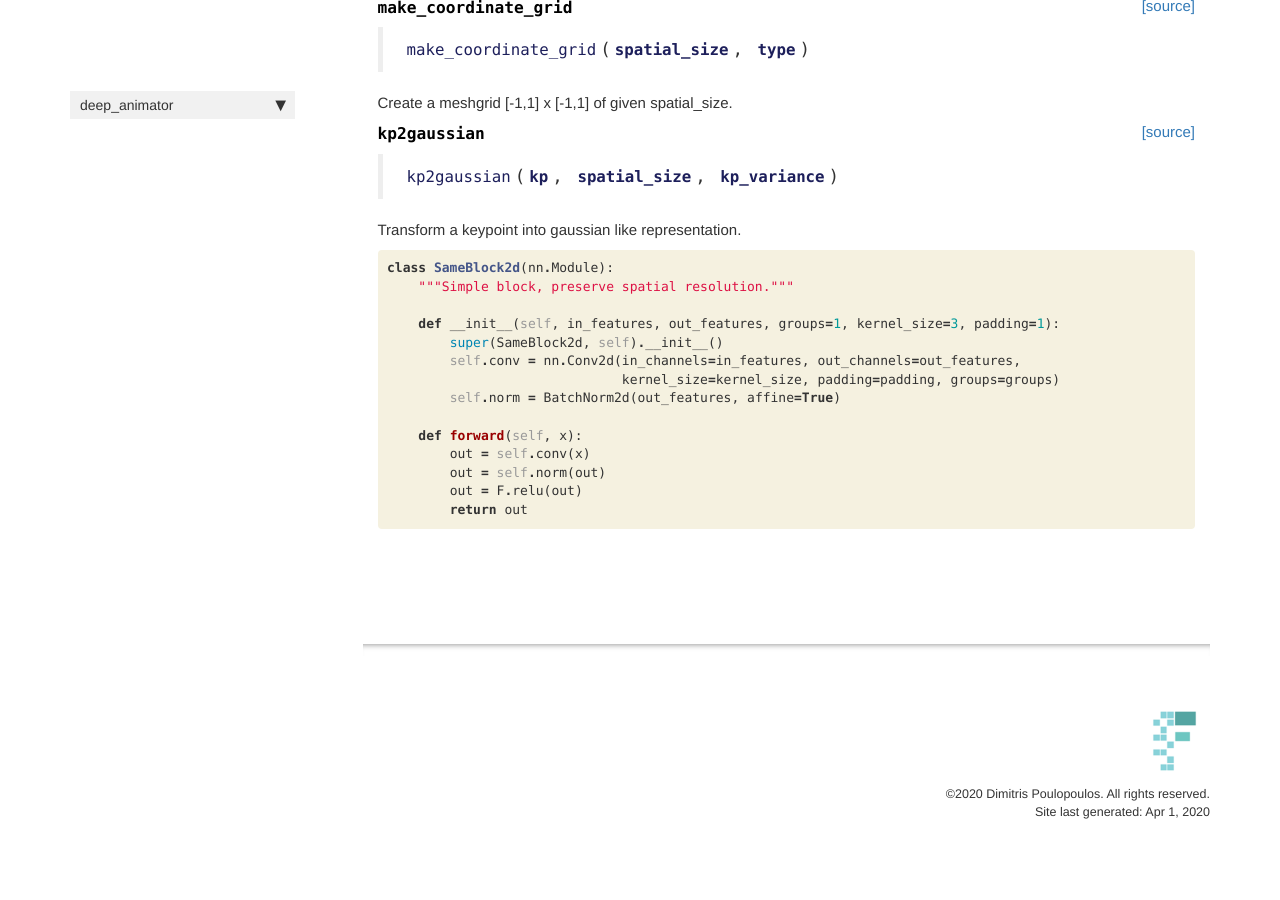
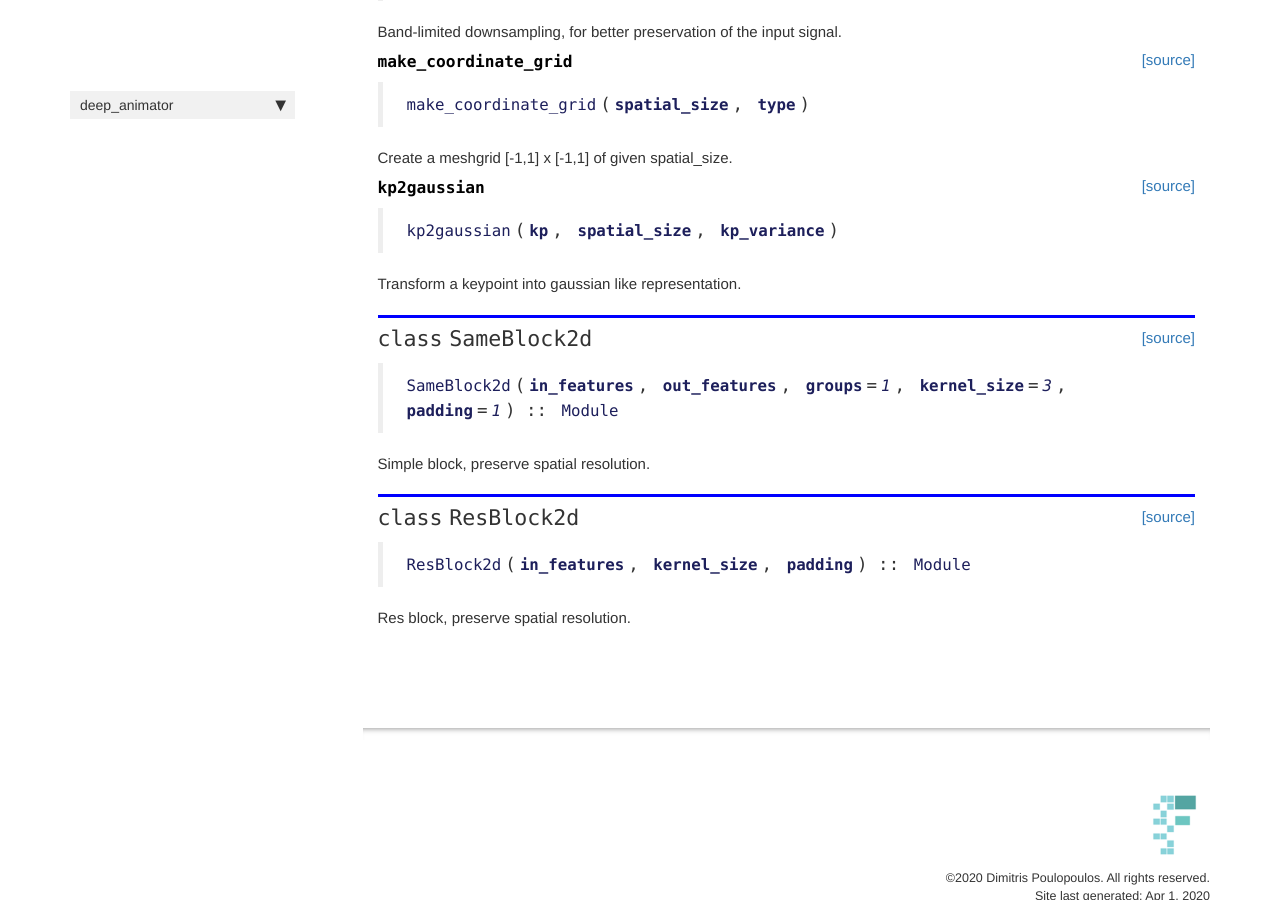
Before and after one commit to dpoulopoulos/deep_animator, a Jekyll site: the page built from docs/modules_utils.html, in a window 1280 px wide and 900 px high, scrolled down 1517 px. Built offline with Jekyll 4.4.1, drawn with Linux system fonts in a browser that asks for light colours; nearby versions of some CDN libraries; comment, search, counter and statistics services are not loaded; before the commit the page ends 2389 px from its top, so only the background shows below that; some of the changed text lies outside the part shown.

Commit message:
feat: Implements Res Block net.

```diff
--- a/deep_animator/_nbdev.py
+++ b/deep_animator/_nbdev.py
@@ -11,6 +11,8 @@ index = {"DenseMotionNetwork": "modules_dense_motion.ipynb",
          "AntiAliasInterpolation2d": "modules_utils.ipynb",
          "make_coordinate_grid": "modules_utils.ipynb",
          "kp2gaussian": "modules_utils.ipynb",
+         "SameBlock2d": "modules_utils.ipynb",
+         "ResBlock2d": "modules_utils.ipynb",
          "load_checkpoints": "utils.ipynb"}
 
 modules = ["modules/dense_motion.py",
--- a/docs/modules_utils.html
+++ b/docs/modules_utils.html
@@ -293,27 +293,61 @@ description: "Common network architectures."
     {% raw %}
 
 <div class="cell border-box-sizing code_cell rendered">
-<div class="input">
 
-<div class="inner_cell">
-    <div class="input_area">
-<div class=" highlight hl-ipython3"><pre><span></span><span class="k">class</span> <span class="nc">SameBlock2d</span><span class="p">(</span><span class="n">nn</span><span class="o">.</span><span class="n">Module</span><span class="p">):</span>
-    <span class="sd">&quot;&quot;&quot;Simple block, preserve spatial resolution.&quot;&quot;&quot;</span>
+</div>
+    {% endraw %}
 
-    <span class="k">def</span> <span class="fm">__init__</span><span class="p">(</span><span class="bp">self</span><span class="p">,</span> <span class="n">in_features</span><span class="p">,</span> <span class="n">out_features</span><span class="p">,</span> <span class="n">groups</span><span class="o">=</span><span class="mi">1</span><span class="p">,</span> <span class="n">kernel_size</span><span class="o">=</span><span class="mi">3</span><span class="p">,</span> <span class="n">padding</span><span class="o">=</span><span class="mi">1</span><span class="p">):</span>
-        <span class="nb">super</span><span class="p">(</span><span class="n">SameBlock2d</span><span class="p">,</span> <span class="bp">self</span><span class="p">)</span><span class="o">.</span><span class="fm">__init__</span><span class="p">()</span>
-        <span class="bp">self</span><span class="o">.</span><span class="n">conv</span> <span class="o">=</span> <span class="n">nn</span><span class="o">.</span><span class="n">Conv2d</span><span class="p">(</span><span class="n">in_channels</span><span class="o">=</span><span class="n">in_features</span><span class="p">,</span> <span class="n">out_channels</span><span class="o">=</span><span class="n">out_features</span><span class="p">,</span>
-                              <span class="n">kernel_size</span><span class="o">=</span><span class="n">kernel_size</span><span class="p">,</span> <span class="n">padding</span><span class="o">=</span><span class="n">padding</span><span class="p">,</span> <span class="n">groups</span><span class="o">=</span><span class="n">groups</span><span class="p">)</span>
-        <span class="bp">self</span><span class="o">.</span><span class="n">norm</span> <span class="o">=</span> <span class="n">BatchNorm2d</span><span class="p">(</span><span class="n">out_features</span><span class="p">,</span> <span class="n">affine</span><span class="o">=</span><span class="kc">True</span><span class="p">)</span>
+    {% raw %}
 
-    <span class="k">def</span> <span class="nf">forward</span><span class="p">(</span><span class="bp">self</span><span class="p">,</span> <span class="n">x</span><span class="p">):</span>
-        <span class="n">out</span> <span class="o">=</span> <span class="bp">self</span><span class="o">.</span><span class="n">conv</span><span class="p">(</span><span class="n">x</span><span class="p">)</span>
-        <span class="n">out</span> <span class="o">=</span> <span class="bp">self</span><span class="o">.</span><span class="n">norm</span><span class="p">(</span><span class="n">out</span><span class="p">)</span>
-        <span class="n">out</span> <span class="o">=</span> <span class="n">F</span><span class="o">.</span><span class="n">relu</span><span class="p">(</span><span class="n">out</span><span class="p">)</span>
-        <span class="k">return</span> <span class="n">out</span>
-</pre></div>
+<div class="cell border-box-sizing code_cell rendered">
 
-    </div>
+<div class="output_wrapper">
+<div class="output">
+
+<div class="output_area">
+
+
+<div class="output_markdown rendered_html output_subarea ">
+<h2 id="SameBlock2d" class="doc_header"><code>class</code> <code>SameBlock2d</code><a href="https://github.com/dpoulopoulos/deep_animator/tree/master/deep_animator/modules/utils.py#L187" class="source_link" style="float:right">[source]</a></h2><blockquote><p><code>SameBlock2d</code>(<strong><code>in_features</code></strong>, <strong><code>out_features</code></strong>, <strong><code>groups</code></strong>=<em><code>1</code></em>, <strong><code>kernel_size</code></strong>=<em><code>3</code></em>, <strong><code>padding</code></strong>=<em><code>1</code></em>) :: <code>Module</code></p>
+</blockquote>
+<p>Simple block, preserve spatial resolution.</p>
+
+</div>
+
+</div>
+
+</div>
+</div>
+
+</div>
+    {% endraw %}
+
+    {% raw %}
+
+<div class="cell border-box-sizing code_cell rendered">
+
+</div>
+    {% endraw %}
+
+    {% raw %}
+
+<div class="cell border-box-sizing code_cell rendered">
+
+<div class="output_wrapper">
+<div class="output">
+
+<div class="output_area">
+
+
+<div class="output_markdown rendered_html output_subarea ">
+<h2 id="ResBlock2d" class="doc_header"><code>class</code> <code>ResBlock2d</code><a href="https://github.com/dpoulopoulos/deep_animator/tree/master/deep_animator/modules/utils.py#L202" class="source_link" style="float:right">[source]</a></h2><blockquote><p><code>ResBlock2d</code>(<strong><code>in_features</code></strong>, <strong><code>kernel_size</code></strong>, <strong><code>padding</code></strong>) :: <code>Module</code></p>
+</blockquote>
+<p>Res block, preserve spatial resolution.</p>
+
+</div>
+
+</div>
+
 </div>
 </div>
 
```
Also changed, not shown: 4 other files.
